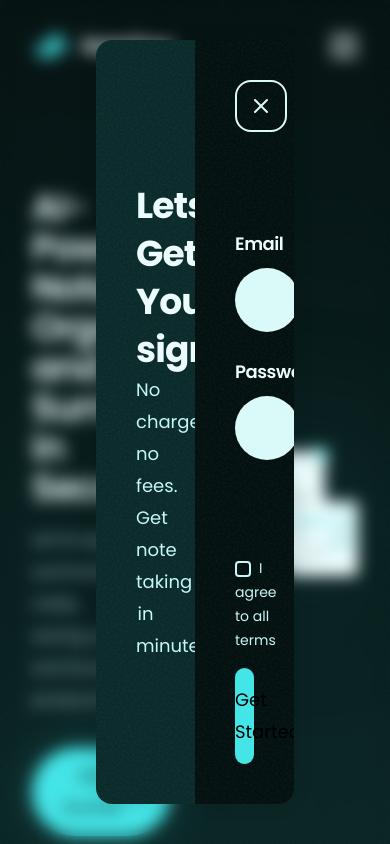
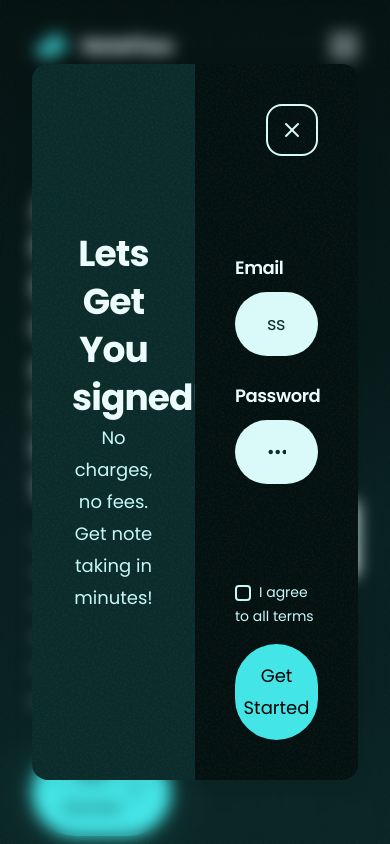
Before and after one commit to Jisap/NoteFlowApp, a React (Vite) app: page / in a window 390 px wide. Both pictures are taken after a click on the button "Get Started". Shown: the top 844 px of the page. Built offline with nearby package versions, Linux system fonts and the light colour scheme.

Commit message:
Enhance Modal component for improved mobile responsiveness

```diff
--- a/src/components/sections/Modal/Modal.jsx
+++ b/src/components/sections/Modal/Modal.jsx
@@ -11,7 +11,7 @@ const Modal = ({ children, modal }) => {
 
   return (
     <motion.div
-      className="fixed inset-0 z-50 backdrop-blur-sm flex items-center justify-center px-24 py-32"
+      className="fixed inset-0 z-50 backdrop-blur-sm flex items-center justify-center px-24 py-32 max-lg:px-8"
       variants={{
         hidden: { opacity: 0, visibility: "hidden" },
         visible: { opacity: 100, visibility: "visible" },
```
